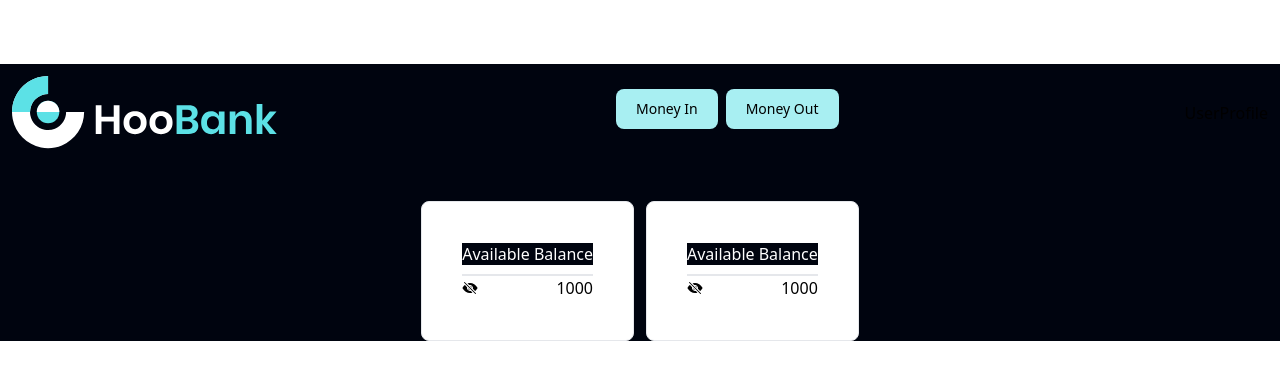
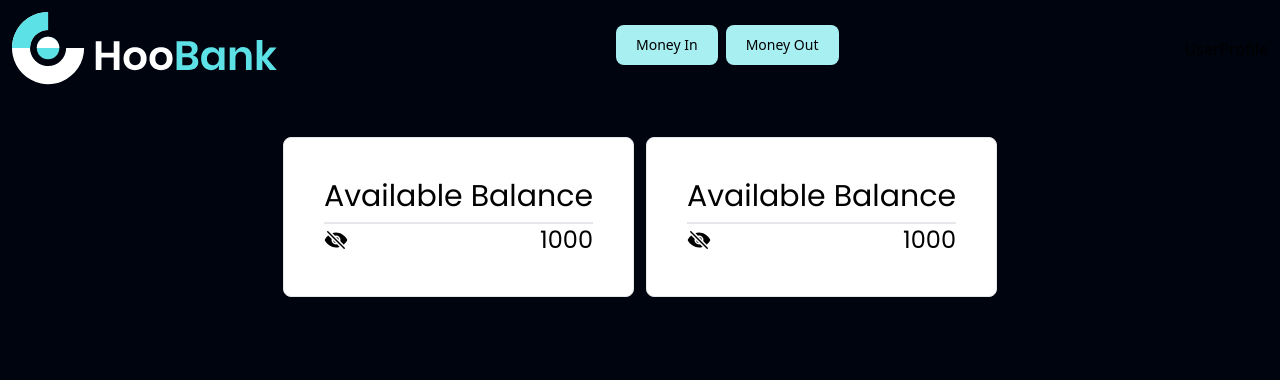
Before and after one commit to Saber1Y/Hoo-Bank, a React (Vite) app: page /Dash in a window 1280 px wide. Shown: the top 380 px of the page. Built offline with nearby package versions, Linux system fonts and the light colour scheme.

Commit message:
UPDATE: DISPLAY

```diff
--- a/src/components/Dash.jsx
+++ b/src/components/Dash.jsx
@@ -4,14 +4,19 @@ import { IoEyeOff, IoEye } from "react-icons/io5";
 
 const Dash = () => {
   const [visible, setVisible] = useState(true);
+  const [visible2, setVisible2] = useState(true);
 
   const toggleVisibility = () => {
     setVisible(!visible);
   };
 
+  const toggleVisibility2 = () => {
+    setVisible2(!visible2);
+  };
+
   return (
-    <section className="bg-primary">
-      <div className="flex p-3 items-center justify-between mt-16">
+    <section className="bg-primary h-screen">
+      <div className="flex p-3 items-center justify-between">
         <div className="">
           <img src={logo} alt="" className="" />
         </div>
@@ -36,26 +41,50 @@ const Dash = () => {
 
       <div className="flex justify-center m-4 my-10 space-x-3">
         <div className="bg-white border p-10 rounded-lg">
-          <span className="bg-primary text-white">Available Balance</span>
+          <span className=" text-black text-3xl font-poppins">
+            Available Balance
+          </span>
           <hr className="mt-2 border" />
 
           <div className="flex justify-between items-center">
             <span onClick={toggleVisibility}>
-              {visible ? <IoEyeOff /> : <IoEye />}
+              {visible ? (
+                <IoEyeOff className="text-2xl" />
+              ) : (
+                <IoEye className="text-2xl" />
+              )}
             </span>
-            <p>{visible ? <span>1000</span> : "****"}</p>
+            <p>
+              {visible ? (
+                <span className="font-poppins text-2xl">1000</span>
+              ) : (
+                <span className="text-3xl">*****</span>
+              )}
+            </p>
           </div>
         </div>
 
         <div className="bg-white border p-10 rounded-lg">
-          <span className="bg-primary text-white">Available Balance</span>
+          <span className=" text-black text-3xl font-poppins">
+            Available Balance
+          </span>
           <hr className="mt-2 border" />
 
           <div className="flex justify-between items-center">
-            <span onClick={toggleVisibility}>
-              {visible ? <IoEyeOff /> : <IoEye />}
+            <span onClick={toggleVisibility2}>
+              {visible2 ? (
+                <IoEyeOff className="text-2xl" />
+              ) : (
+                <IoEye className="text-2xl" />
+              )}
             </span>
-            <p>{visible ? <span>1000</span> : "****"}</p>
+            <p>
+              {visible2 ? (
+                <span className="font-poppins text-2xl">1000</span>
+              ) : (
+                <span className="text-3xl">*****</span>
+              )}
+            </p>
           </div>
         </div>
       </div>
```
